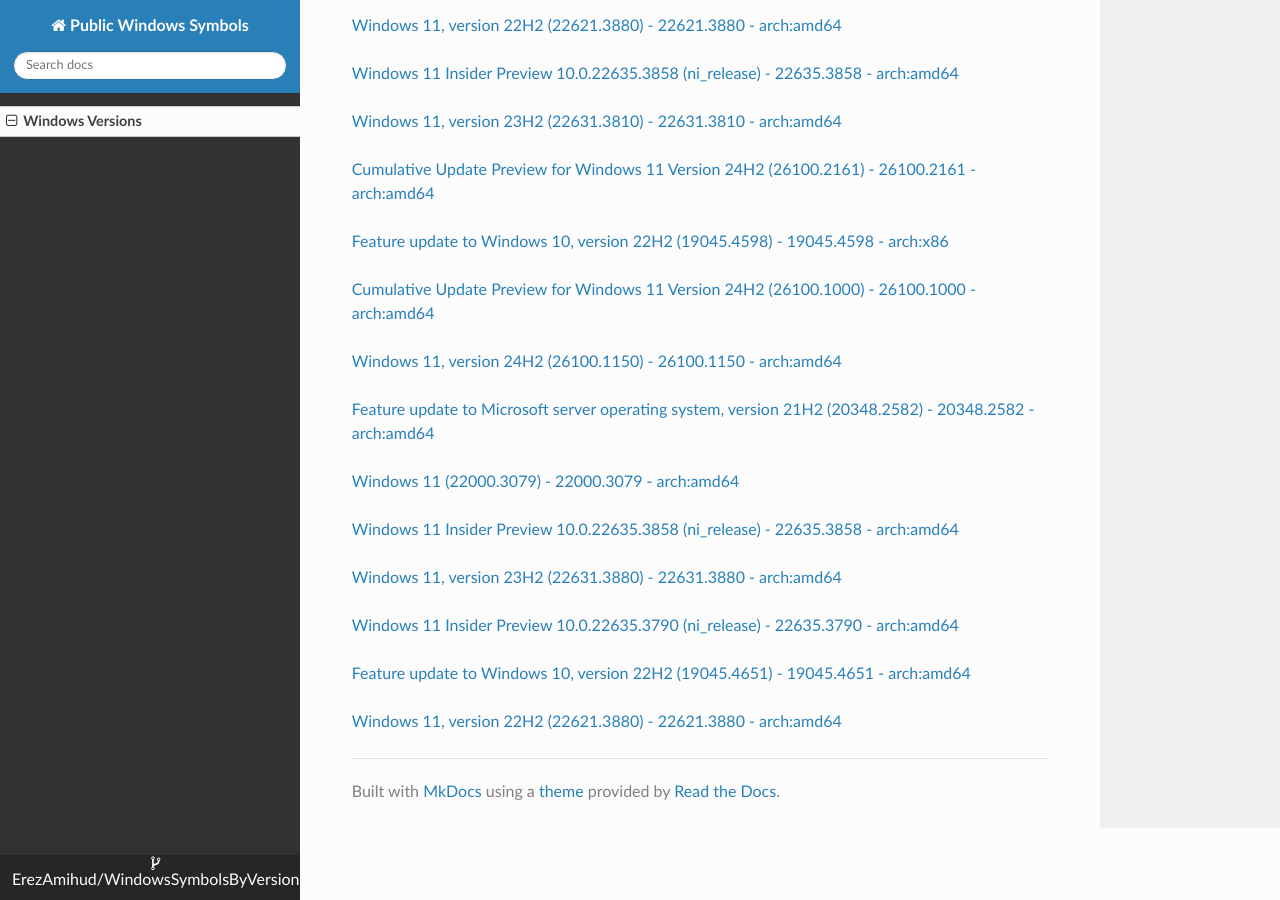
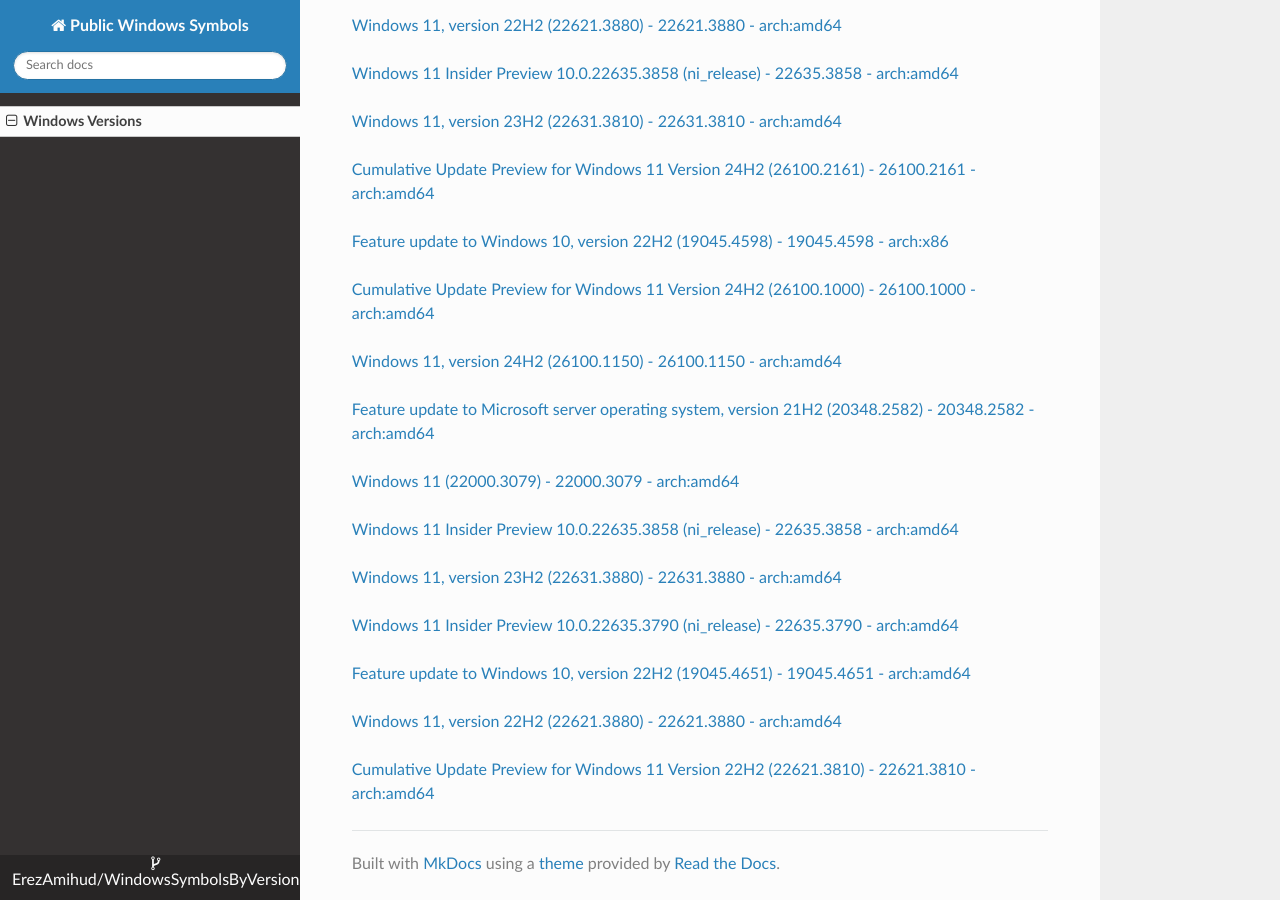
Before and after one commit to ErezAmihud/WindowsSymbolsByVersion, an MkDocs documentation site: the page built from docs/index.md, in a window 1280 px wide and 900 px high, scrolled down 11261 px. Built offline with MkDocs 1.6.1, drawn with Linux system fonts in a browser that asks for light colours; nearby versions of some CDN libraries.

Commit message:
Automated commit, add manifest for 54d90f84-f04c-45d5-b893-9910804a2a4a

```diff
--- a/docs/index.md
+++ b/docs/index.md
@@ -583,3 +583,6 @@
 
 
 [Windows 11, version 22H2 (22621.3880) - 22621.3880 - arch:amd64](https://github.com/ErezAmihud/WindowsSymbolsByVersion/blob/main/manifests/eead5e53-68fd-47a0-ba3f-1b6deb71a57b.manifest)
+
+
+[Cumulative Update Preview for Windows 11 Version 22H2 (22621.3810) - 22621.3810 - arch:amd64](https://github.com/ErezAmihud/WindowsSymbolsByVersion/blob/main/manifests/54d90f84-f04c-45d5-b893-9910804a2a4a.manifest)
```
Also changed, not shown: process_builds.json (+1 -1 lines), 1 other file.
